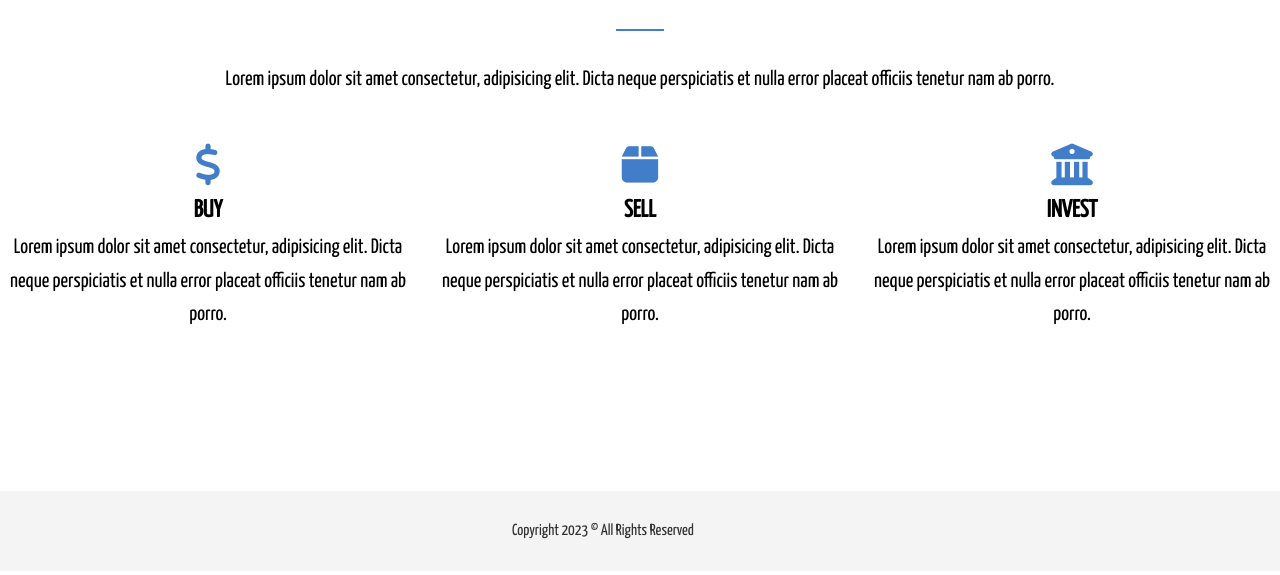
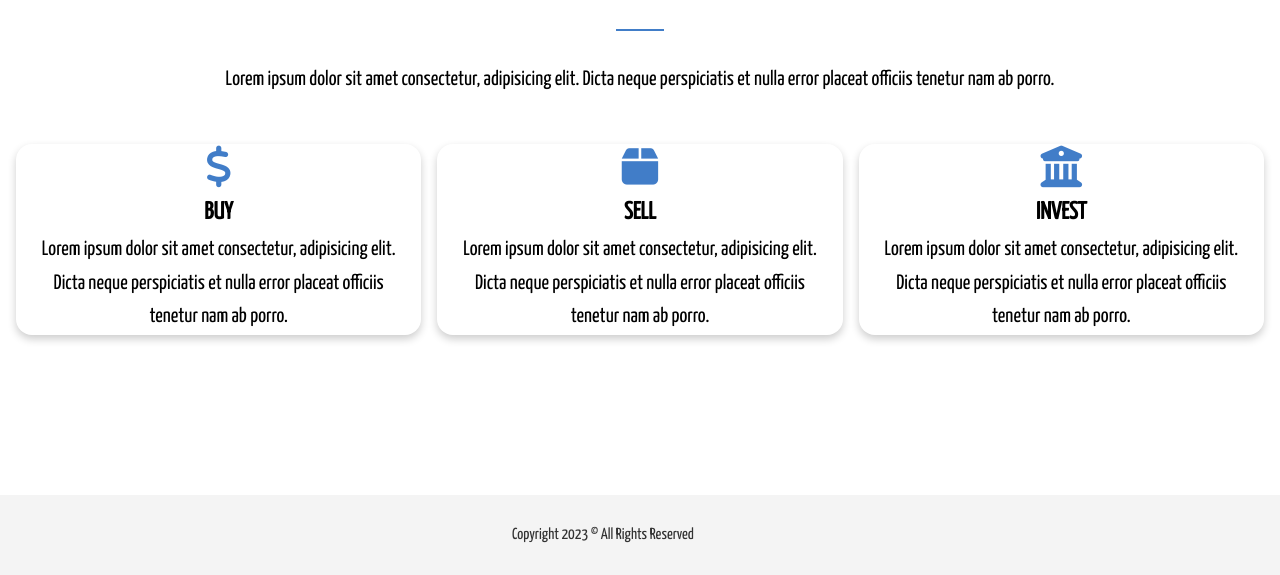
Before and after one commit to EmanCanCode/realEstate, a website: page src/index.html in a window 1280 px wide. Shown: the part 494-1069 px from the top of the page. Drawn offline with Linux system fonts and the light colour scheme.

Commit message:
created utils.css, added cards and x-coordinate padding/margin

```diff
--- a/src/index.html
+++ b/src/index.html
@@ -17,6 +17,7 @@
       href="https://fonts.googleapis.com/css2?family=Yanone+Kaffeesatz&display=swap"
       rel="stylesheet"
     />
+    <link rel="stylesheet" href="/realEstate/dist/css/utils.css" />
     <link rel="stylesheet" href="/realEstate/dist/css/main.css" />
     <title>Home | Smart Block</title>
   </head>
@@ -59,21 +60,21 @@
       <div class="container">
         <h2 class="section-title lead">Take The First Steps</h2>
         <div class="bottom-line"></div>
-        <p class="lead">
+        <p class="lead mx-1">
           Lorem ipsum dolor sit amet consectetur, adipisicing elit. Dicta neque
           perspiciatis et nulla error placeat officiis tenetur nam ab porro.
         </p>
-        <div class="specials lead">
-          <div>
-            <i class="fas fa-dollar fa-2x"></i>
-            <h3>Buy</h3>
-            <p>
+        <div class="specials lead px-1">
+          <div class="card card-container">
+                <i class="fas fa-dollar fa-2x"></i>
+                <h3>Buy</h3>
+                <p>
               Lorem ipsum dolor sit amet consectetur, adipisicing elit. Dicta
               neque perspiciatis et nulla error placeat officiis tenetur nam ab
               porro.
-            </p>
+                </p>
           </div>
-          <div>
+          <div class="card card-container">
             <i class="fas fa-box fa-2x"></i>
             <h3>Sell</h3>
             <p>
@@ -82,7 +83,7 @@
               porro.
             </p>
           </div>
-          <div>
+          <div class="card card-container">
             <i class="fas fa-bank fa-2x"></i>
             <h3>Invest</h3>
             <p>
```
Also changed, not shown: dist/css/main.css, dist/css/utils.css (added).
